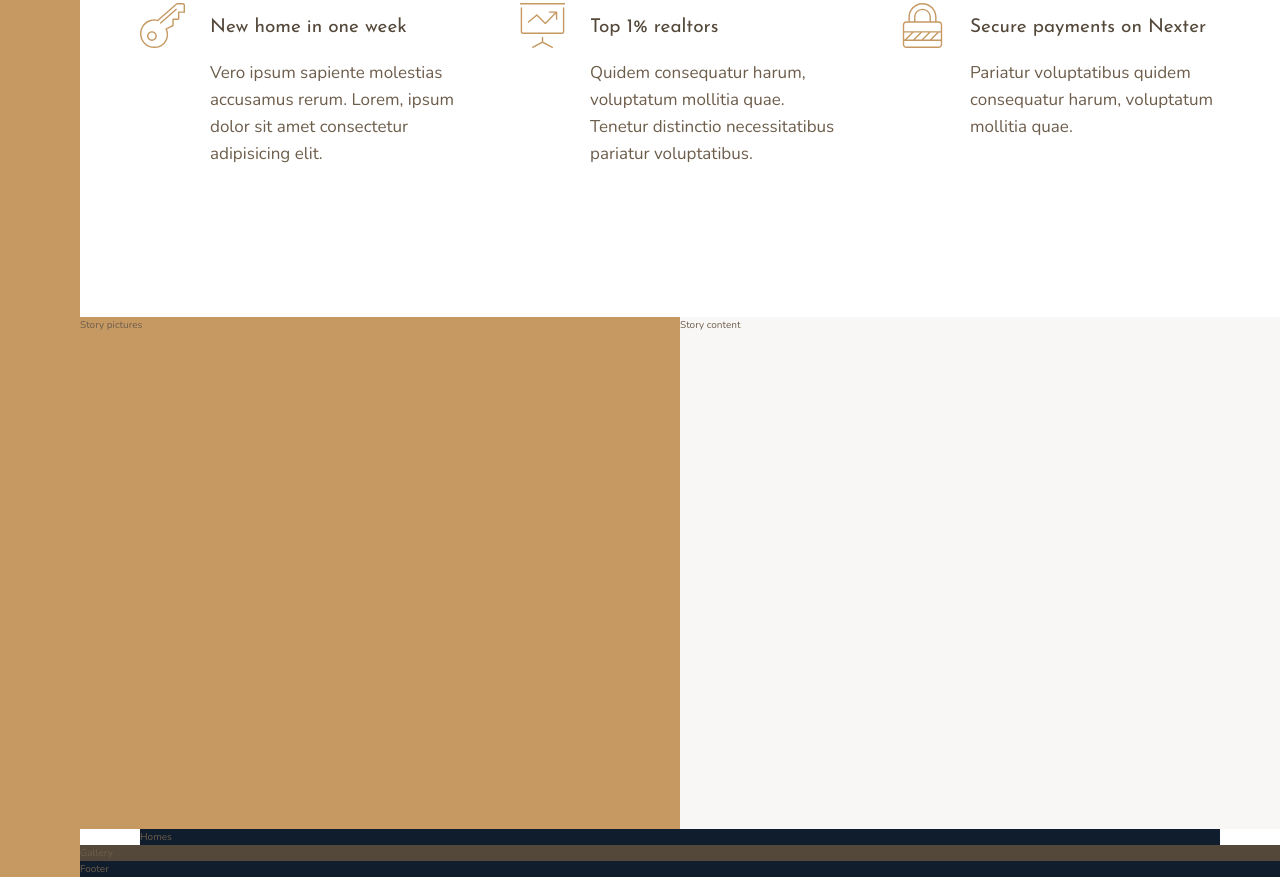
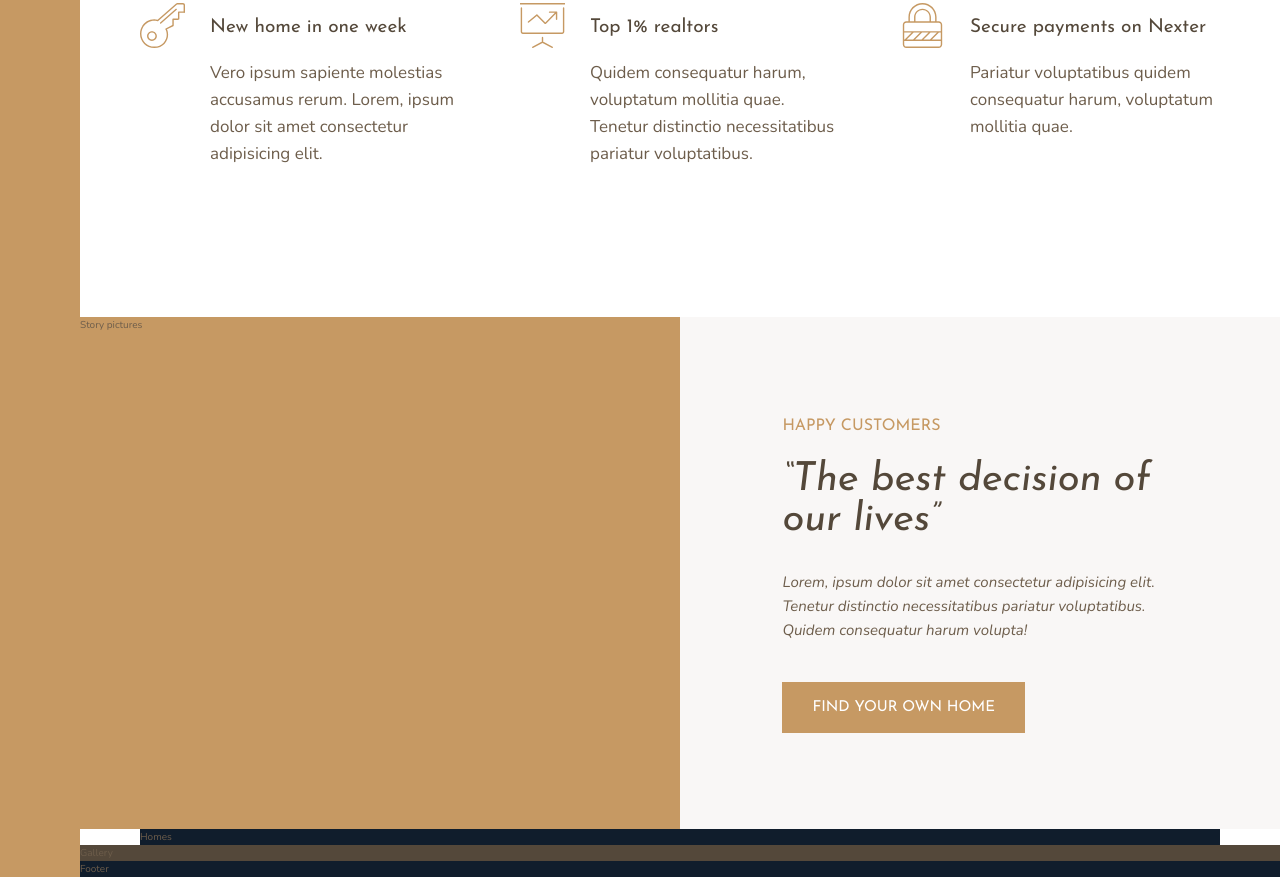
Before and after one commit to malekitoon/nexter__advanced-css-and-sass, a website: page index.html in a window 1280 px wide. Shown: the part 991-1868 px from the top of the page. Drawn offline with nearby package versions, Linux system fonts and the light colour scheme.

Commit message:
110 Building the Story Section - Part 1

```diff
--- a/index.html
+++ b/index.html
@@ -91,7 +91,12 @@
         </div>
 
         <div class="story__content">
-            Story content
+            <h3 class="heading-3 mb-sm">Happy Customers</h3>
+            <h2 class="heading-2 heading-2--dark mb-md">&ldquo;The best decision of our lives&rdquo;</h2>
+            <p class="story__text">
+                Lorem, ipsum dolor sit amet consectetur adipisicing elit. Tenetur distinctio necessitatibus pariatur voluptatibus. Quidem consequatur harum volupta!
+            </p>
+            <button class="btn">Find your own home</button>
         </div>
 
         <section class="homes">
--- a/sass/_story.scss
+++ b/sass/_story.scss
@@ -7,5 +7,23 @@
   &__content {
     background-color: $color-grey-light-1;
     grid-column: col-start 5 / full-end;
+    padding: 6rem 8vw;
+
+    /*
+    display: flex;
+    flex-direction: column;
+    justify-content: center;
+    align-items: flex-start;
+    */
+
+    display: grid;
+    align-content: center;
+    justify-items: start;
+  }
+
+  &__text {
+    font-size: 1.5rem;
+    font-style: italic;
+    margin-bottom: 4rem;
   }
 }
--- a/sass/_typography.scss
+++ b/sass/_typography.scss
@@ -8,9 +8,18 @@
 }
 .heading-2 {
   @extend %heading;
+  font-size: 4rem;
+  font-style: italic;
+  line-height: 1;
+
+  &--light { color: $color-grey-light-1; }
+  &--dark { color: $color-grey-dark-1; }
 }
 .heading-3 {
   @extend %heading;
+  font-size: 1.6rem;
+  color: $color-primary;
+  text-transform: uppercase;
 }
 .heading-4 {
   @extend %heading;
@@ -25,3 +34,25 @@
 .heading-6 {
   @extend %heading;
 }
+
+.btn {
+  background-color: $color-primary;
+  color: #fff;
+  border: none;
+  border-radius: 0;
+  font-family: $font-display;
+  font-size: 1.5rem;
+  text-transform: uppercase;
+  padding: 1.8rem 3rem;
+  cursor: pointer;
+  transition: all .2s;
+
+  &:hover {
+    background-color: $color-primary-dark;
+  }
+}
+
+.mb-sm { margin-bottom: 2rem; }
+.mb-md { margin-bottom: 3rem; }
+.mb-lg { margin-bottom: 4rem; }
+.mb-hg { margin-bottom: 8rem; }
```
Also changed, not shown: css/style.css.
